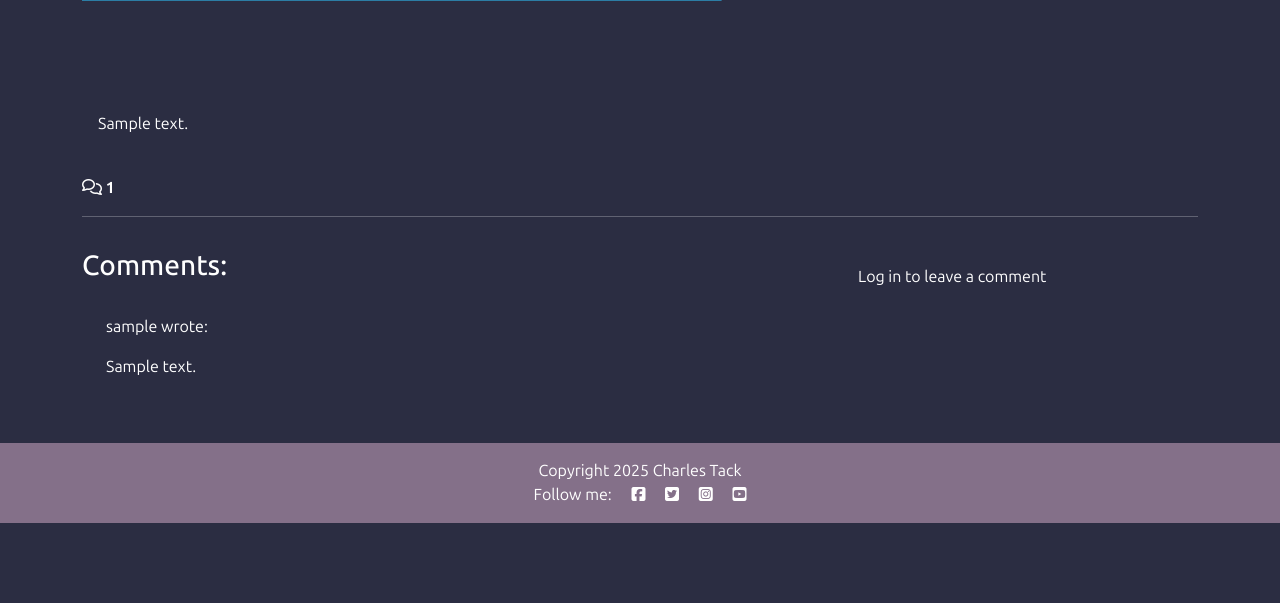
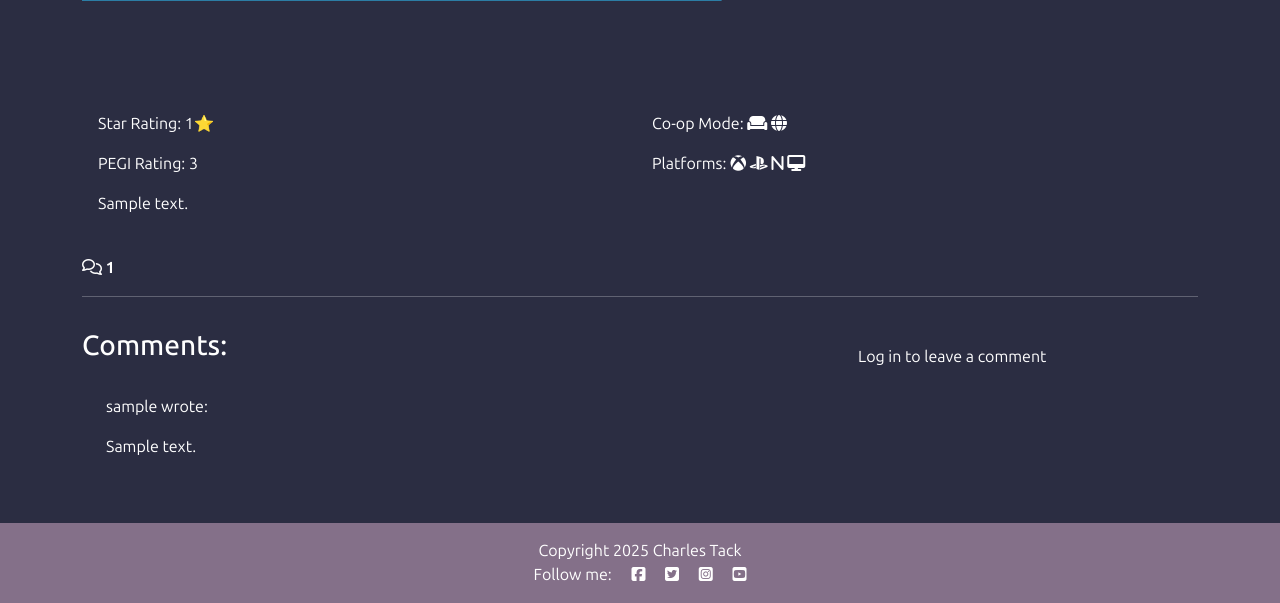
Before and after one commit to CharlesTack/AllCoopedUp, a Django app: a page that uses review/templates/review/review_detail.html in a window 1280 px wide. Shown: the part 343-946 px from the top of the page. Before the commit the page ends 866 px from the top, so only its background shows below. Run offline with Django 5.2, Linux system fonts and the light colour scheme; tables that the repository leaves empty hold one stand-in row (values such as "Sample post"); some libraries are stand-ins or nearby versions.

Commit message:
add icons to review_detail page re aspects like co-op mode

```diff
--- a/review/templates/review/review_detail.html
+++ b/review/templates/review/review_detail.html
@@ -31,6 +31,41 @@
     <div class="row">
         <div class="col card mb-4 mt-3 left top">
             <div class="card-body">
+                <!-- Add icons/text for aspects in a 2x2 grid -->
+                <div class="row">
+                    <div class="col-6">
+                        <p>Star Rating: {{ review.get_star_rating_display }}</p>
+                    </div>
+                    <div class="col-6">
+                        <p>Co-op Mode:
+                            {% if review.co_op_mode_couch %}
+                                <i class="fa-solid fa-couch"></i>
+                            {% endif %}
+                            {% if review.co_op_mode_online %}
+                                <i class="fa-solid fa-globe"></i>
+                            {% endif %}
+                        </p>
+                    </div>
+                    <div class="col-6">
+                        <p>PEGI Rating: <span class="pegi-rating">{{ review.get_pegi_rating_display }}</span></p>
+                    </div>
+                    <div class="col-6">
+                        <p>Platforms:
+                            {% if review.platform_availability_xbox %}
+                                <i class="fa-brands fa-xbox"></i>
+                            {% endif %}
+                            {% if review.platform_availability_playstation %}
+                                <i class="fa-brands fa-playstation"></i>
+                            {% endif %}
+                            {% if review.platform_availability_nintendo %}
+                                <i class="fa-solid fa-n"></i>
+                            {% endif %}
+                            {% if review.platform_availability_pc %}
+                                <i class="fa-solid fa-desktop"></i>
+                            {% endif %}
+                        </p>
+                    </div>
+                </div>
                 <!-- The review content goes inside the card-text. -->
                 <!-- Use the | safe filter inside the template tags -->
                 <article class="card-text">
```
